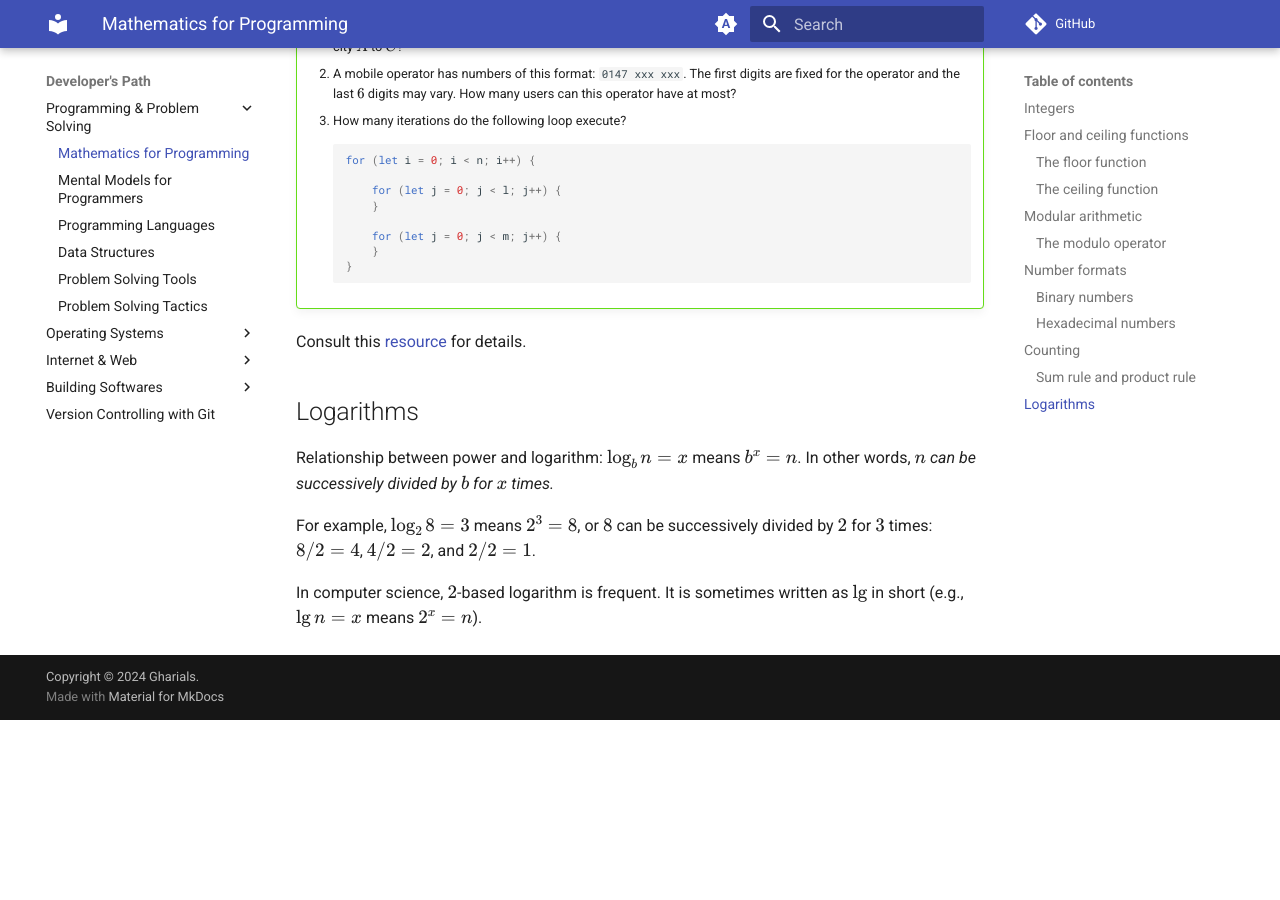
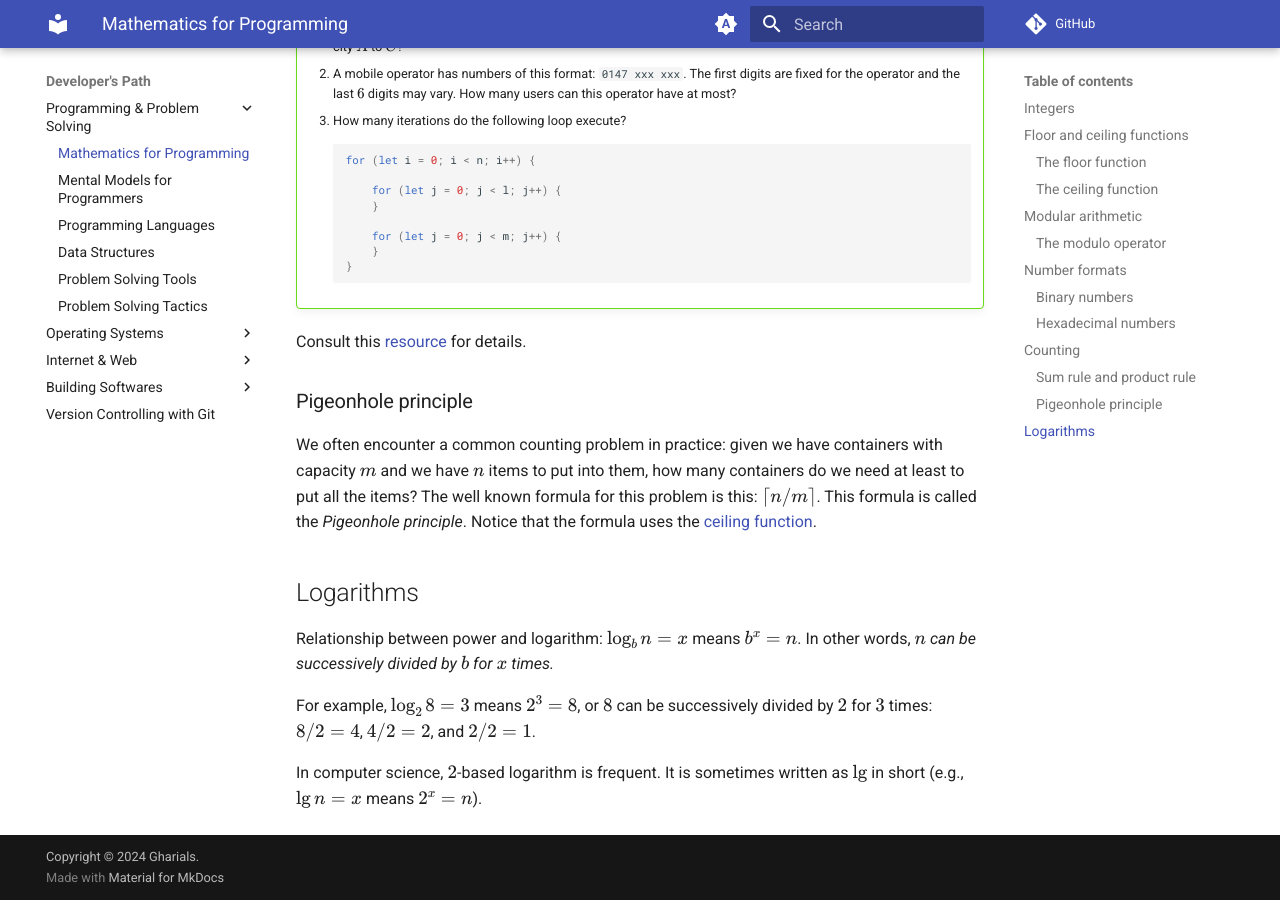
Before and after one commit to gharials/dev-path, an MkDocs documentation site: the page built from docs/programming/math-prog.md, in a window 1280 px wide and 900 px high, scrolled down 4581 px. Built offline with MkDocs 1.6.1 and Material for MkDocs 9.7.7, drawn with Linux system fonts in a browser that asks for light colours; comment, search, counter and statistics services are not loaded; before the commit the page ends 5301 px from its top, so only the background shows below that.

Commit message:
'math-prog': pigeonhole principle.

```diff
--- a/docs/programming/math-prog.md
+++ b/docs/programming/math-prog.md
@@ -62,7 +62,7 @@ In programming languages the `%` operator is used as the modulus operator. Examp
         1. Given an integer $n$, print all of its digits.
         2. Given an integer $n$, find the integer that is found by reversing the digits of $n$.
     3. Pagination.
-        1. Given a number of elements $n$ to be paginated (divided into pages). Each page can contain at most $k$ elements. How many pages are required for $n$ elements? (This formula is also known as _Pigeonhole principle_.)
+        1. Given a number of elements $n$ to be paginated (divided into pages). Each page can contain at most $k$ elements. How many pages are required for $n$ elements? (This formula is also known as [_Pigeonhole principle_](#pigeonhole-principle).)
         2. Given that a page can contain $k$ elements, which page does the $i$-th element belong to?
         3. Given that a page can contain $k$ rows, do the $i$-th and $j$-th elements belong to the same rows in their respective pages?
 
@@ -142,6 +142,10 @@ For example, you have to travel from city $A$ to $C$ via city $B$. From city $A$
 
 Consult this [resource](https://brilliant.org/wiki/rule-of-sum-and-rule-of-product-problem-solving/) for details.
 
+### Pigeonhole principle
+
+We often encounter a common counting problem in practice: given we have containers with capacity $m$ and we have $n$ items to put into them, how many containers do we need at least to put all the items? The well known formula for this problem is this: $\lceil n / m \rceil$. This formula is called the _Pigeonhole principle_. Notice that the formula uses the [ceiling function](#the-ceiling-function).
+
 ## Logarithms
 
 Relationship between power and logarithm: $\log_b n = x$ means $b^x = n$. In other words, _$n$ can be successively divided by $b$ for $x$ times._
```
